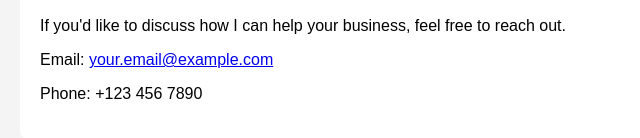
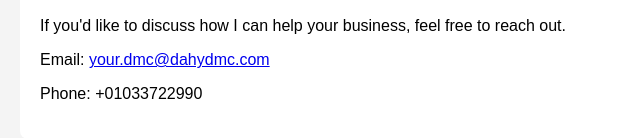
Before and after one commit to da7y1001/my-website, a plain HTML site: page index.html in a window 1280 px wide. Shown: the part 888-1026 px from the top of the page, 0-640 px from the left. Drawn offline with Linux system fonts and the light colour scheme.

Commit message:
Add files via upload

```diff
--- a/index.html
+++ b/index.html
@@ -85,8 +85,8 @@
 <section id="contact">
     <h2>Contact</h2>
     <p>If you'd like to discuss how I can help your business, feel free to reach out.</p>
-    <p>Email: <a href="mailto:your.email@example.com">your.email@example.com</a></p>
-    <p>Phone: +123 456 7890</p>
+    <p>Email: <a href="mailto:your.email@example.com">your.dmc@dahydmc.com</a></p>
+    <p>Phone: +01033722990</p>
 </section>
 
 <footer>
```
